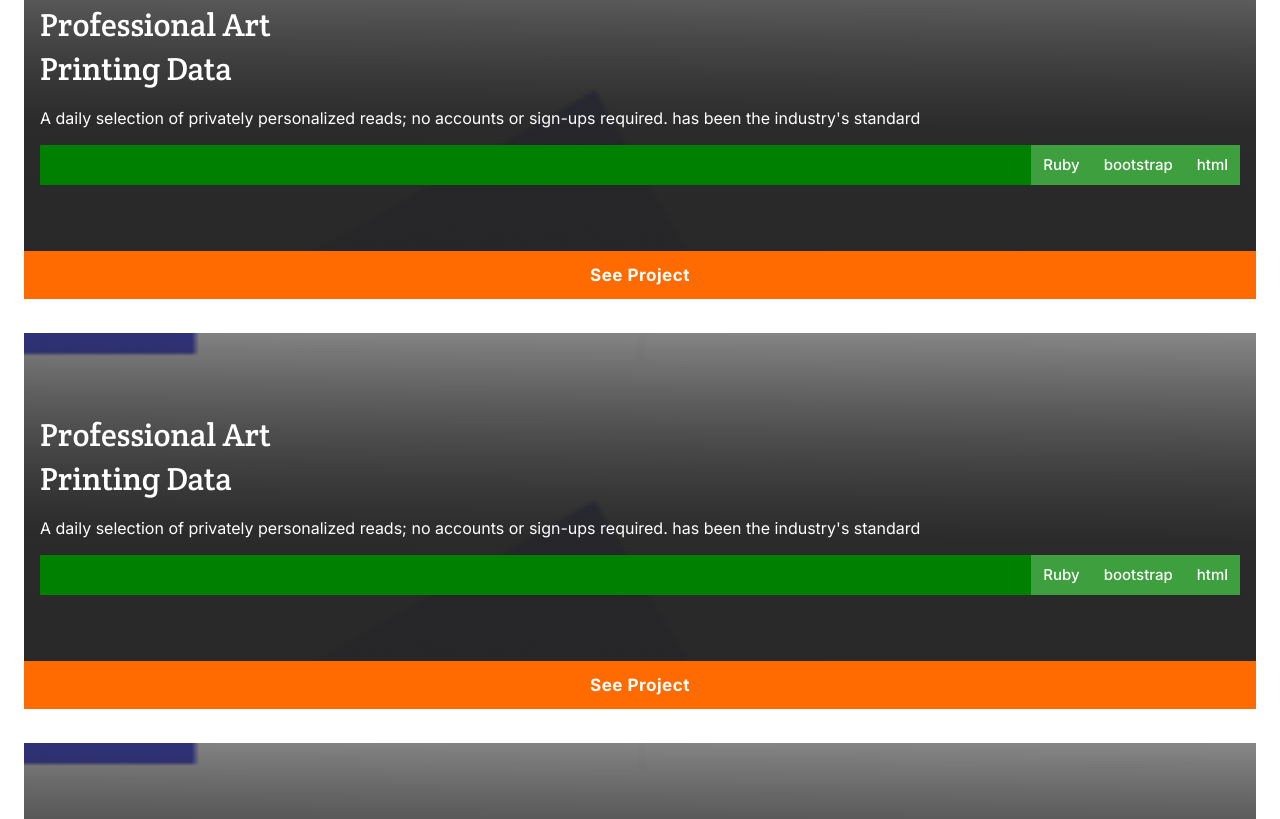
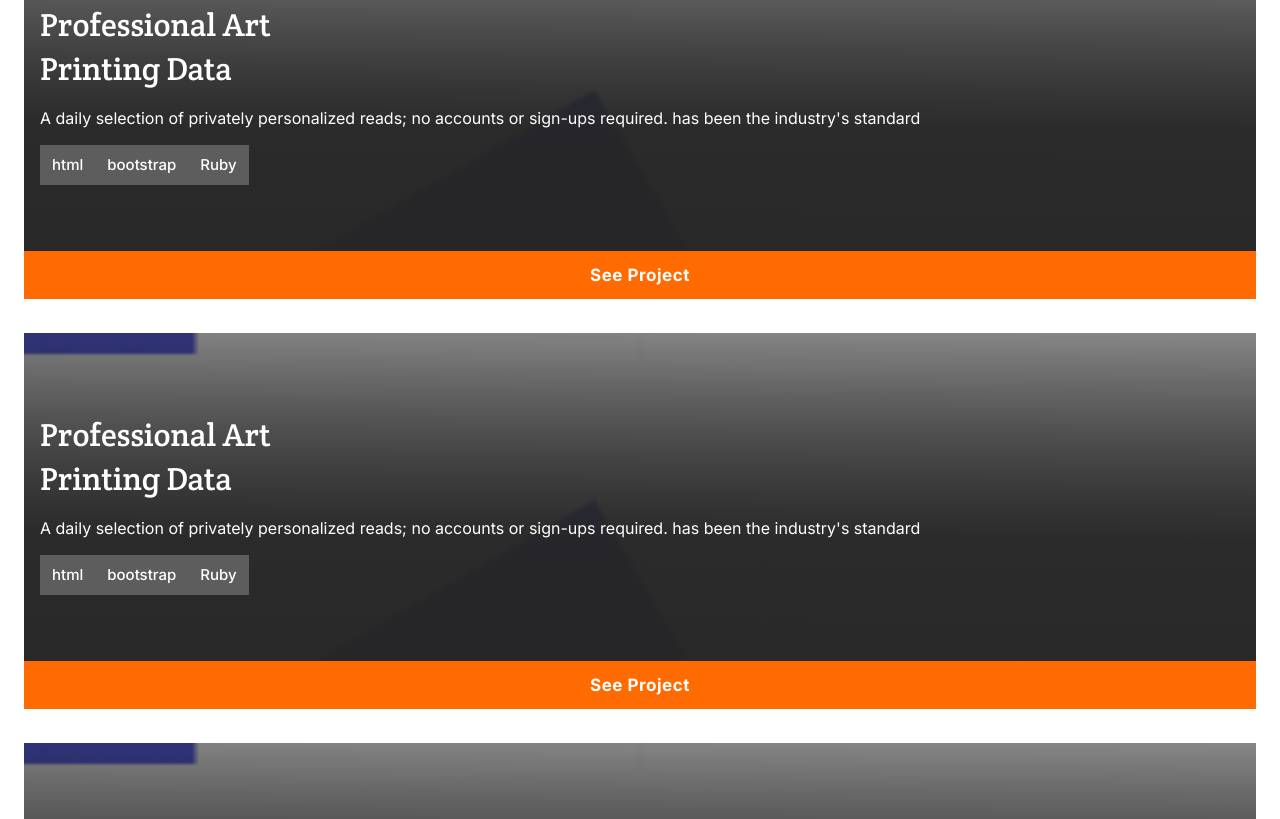
Before and after one commit to byiringiroscar/portofolio_microverse_official, a website: page index.html in a window 1280 px wide. Shown: the part 1821-2640 px from the top of the page. Drawn offline with Linux system fonts and the light colour scheme; a web font is replaced by a local one.

Commit message:
use float and float our element on left

```diff
--- a/style.css
+++ b/style.css
@@ -291,8 +291,6 @@ ul li {
 
 .my-main-works .single-project .project-image .single-language {
   gap: 12px;
-  background-color: green;
-  float:right;
 }
 
 .my-main-works .single-project .project-image .single-language li {
@@ -304,7 +302,7 @@ ul li {
   font-size: 15px;
   line-height: 20px;
   color: #fff;
-  float: right;
+  float: left;
 }
 
 .single-project .view-project {
```
